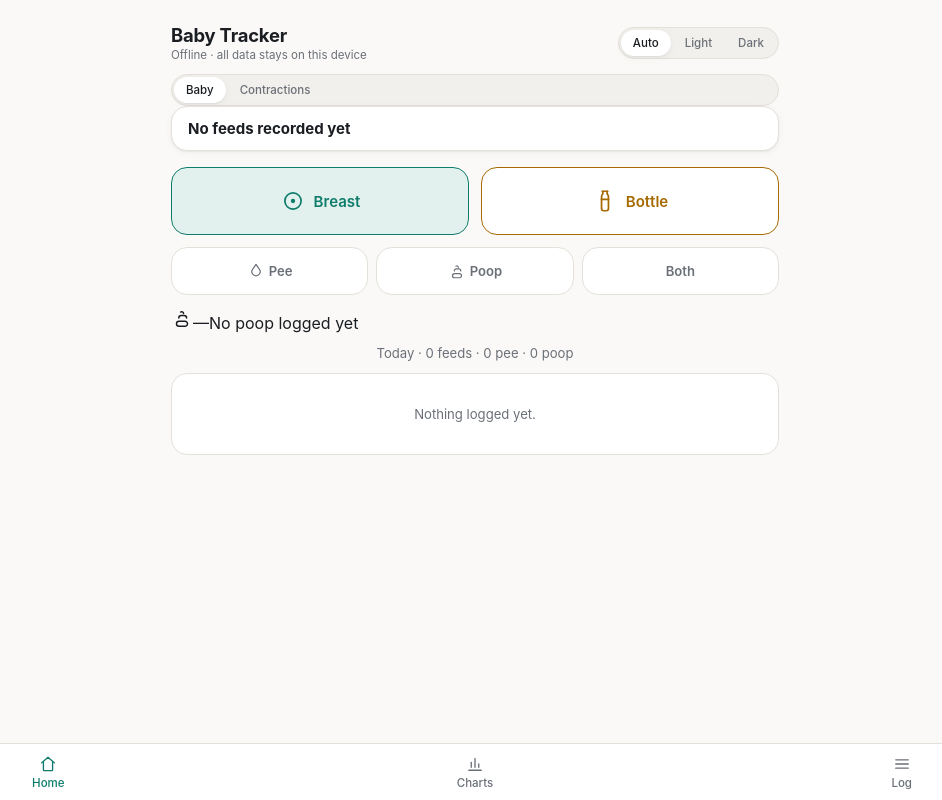
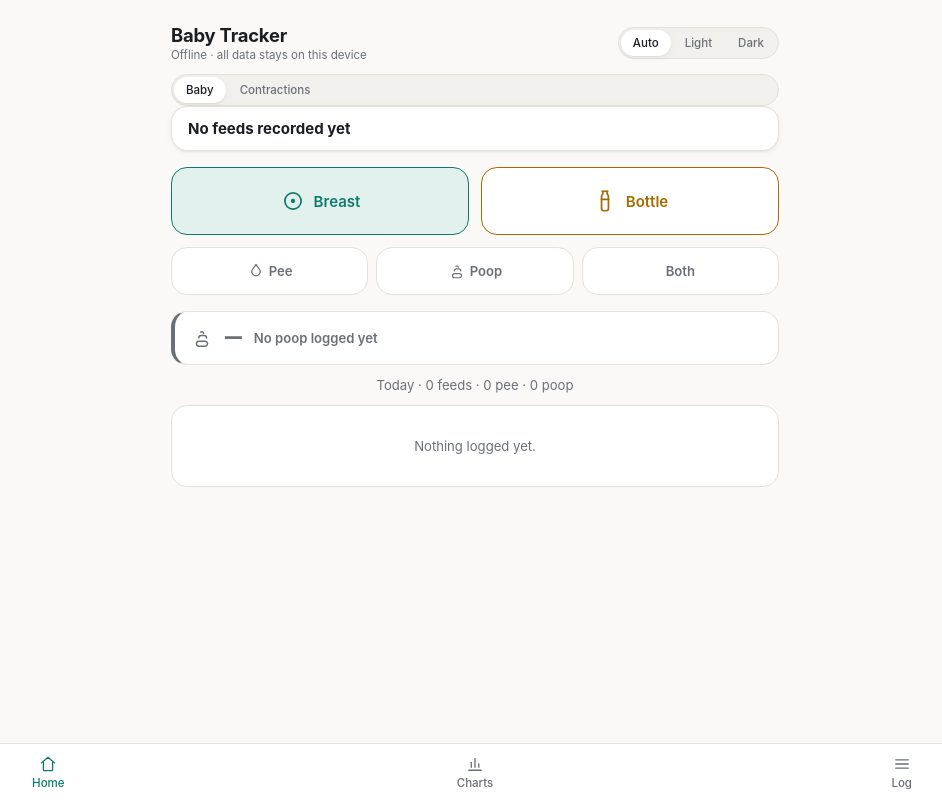
Before and after one commit to gauravprwl14/contraction-tracker, a React (Vite) app: page / in a window 1280 px wide. Shown: the whole page, without its empty margins (165-1107 px from the left). Built offline with nearby package versions, Linux system fonts and the light colour scheme.

Commit message:
feat(baby): let the quantity amount be typed directly
The stepper only reached values in 10 ml increments. The amount is now an
input holding a raw draft string while typing, so partial input isn't
clamped mid-keystroke, committing on blur or Enter and reverting on Escape.

```diff
--- a/src/features/baby/baby.css
+++ b/src/features/baby/baby.css
@@ -583,13 +583,44 @@
 
 .qty__step:active { background: var(--surface-2); }
 
-.qty__value {
-  min-width: 5rem;
+/* The amount is a real input, not a label, so an exact value can be typed
+   instead of being reached in `step` increments. It is styled to read as text
+   until focused, so the stepper still looks like a stepper. */
+.qty__field {
+  display: inline-flex;
+  align-items: baseline;
+  gap: 0.3rem;
+  padding: var(--space-1) var(--space-2);
+  border: 1px solid transparent;
+  border-radius: var(--radius-md);
+  transition: border-color 0.15s, background 0.15s;
+}
+
+.qty__field:focus-within {
+  border-color: var(--accent);
+  background: var(--surface);
+}
+
+.qty__input {
+  width: 3.5rem;
+  padding: 0;
+  border: none;
+  background: transparent;
   text-align: center;
+  color: var(--text);
   font-family: var(--font-num);
   font-size: var(--fs-lg);
   font-weight: 650;
   font-variant-numeric: tabular-nums;
+}
+
+.qty__input:focus { outline: none; }
+
+.qty__unit {
+  font-family: var(--font-num);
+  font-size: var(--fs-lg);
+  font-weight: 650;
+  color: var(--text-muted);
 }
 
 /* ---- Filters ---- */
@@ -869,3 +900,57 @@
 
 .balance__left { background: var(--accent); }
 .balance__right { background: var(--amber); }
+
+/* Days since the last poop — a gap parents actively watch, so it gets a card
+   of its own rather than a line of muted text. Colour is emphasis only; it
+   makes no claim about what any given gap means. */
+.poop-card {
+  display: grid;
+  grid-template-columns: auto auto 1fr;
+  align-items: center;
+  gap: 0 var(--space-3);
+  margin-top: var(--space-4);
+  padding: var(--space-3) var(--space-4);
+  background: var(--surface);
+  border: 1px solid var(--border);
+  border-left: 4px solid var(--text-muted);
+  border-radius: var(--radius-lg);
+}
+
+.poop-card__icon {
+  display: flex;
+  color: var(--text-muted);
+}
+
+.poop-card__value {
+  font-family: var(--font-num);
+  font-size: 1.75rem;
+  font-weight: 700;
+  line-height: 1;
+  color: var(--text);
+}
+
+.poop-card__label {
+  font-size: var(--fs-sm);
+  font-weight: 600;
+  color: var(--text-muted);
+}
+
+.poop-card--today {
+  background: var(--accent-soft);
+  border-color: transparent;
+  border-left-color: var(--accent);
+}
+.poop-card--today .poop-card__icon,
+.poop-card--today .poop-card__value { color: var(--accent); }
+
+.poop-card--long {
+  background: var(--stop-soft);
+  border-color: transparent;
+  border-left-color: var(--amber);
+}
+.poop-card--long .poop-card__icon,
+.poop-card--long .poop-card__value { color: var(--amber); }
+.poop-card--long .poop-card__label { color: var(--amber); }
+
+.poop-card--none .poop-card__value { color: var(--text-muted); }
--- a/src/features/baby/components/QuantityPicker.jsx
+++ b/src/features/baby/components/QuantityPicker.jsx
@@ -1,9 +1,27 @@
+import { useState } from 'react';
+
 export function QuantityPicker({ label, value, presets, onChange, onEditPreset, step = 10 }) {
+  // While typing, the field holds a raw string so partial input ("" or "6")
+  // isn't rounded or clamped mid-keystroke. null means "not editing".
+  const [draft, setDraft] = useState(null);
+
   const handleLongPress = (preset, index) => {
     if (!onEditPreset) return;
     const next = window.prompt(`Preset value in ml`, String(preset));
     const n = Number(next);
     if (Number.isFinite(n) && n > 0) onEditPreset(index, Math.round(n));
+  };
+
+  const commit = () => {
+    if (draft === null) return;
+    const n = Number(draft);
+    if (draft.trim() !== '' && Number.isFinite(n) && n >= 0) onChange(Math.round(n));
+    setDraft(null);
+  };
+
+  const bump = (delta) => {
+    setDraft(null);
+    onChange(Math.max(0, value + delta));
   };
 
   return (
@@ -26,15 +44,32 @@ export function QuantityPicker({ label, value, presets, onChange, onEditPreset,
       <div className="qty__stepper">
         <button
           className="qty__step"
-          onClick={() => onChange(Math.max(0, value - step))}
+          onClick={() => bump(-step)}
           aria-label={`Decrease ${label}`}
         >
           −
         </button>
-        <span className="qty__value">{value} ml</span>
+        <span className="qty__field">
+          <input
+            className="qty__input"
+            type="text"
+            inputMode="numeric"
+            pattern="[0-9]*"
+            value={draft ?? String(value)}
+            aria-label={`${label} in ml`}
+            onChange={(e) => setDraft(e.target.value.replace(/[^0-9]/g, ''))}
+            onFocus={(e) => e.target.select()}
+            onBlur={commit}
+            onKeyDown={(e) => {
+              if (e.key === 'Enter') { e.preventDefault(); e.target.blur(); }
+              if (e.key === 'Escape') { setDraft(null); e.target.blur(); }
+            }}
+          />
+          <span className="qty__unit">ml</span>
+        </span>
         <button
           className="qty__step"
-          onClick={() => onChange(value + step)}
+          onClick={() => bump(step)}
           aria-label={`Increase ${label}`}
         >
           +
```
